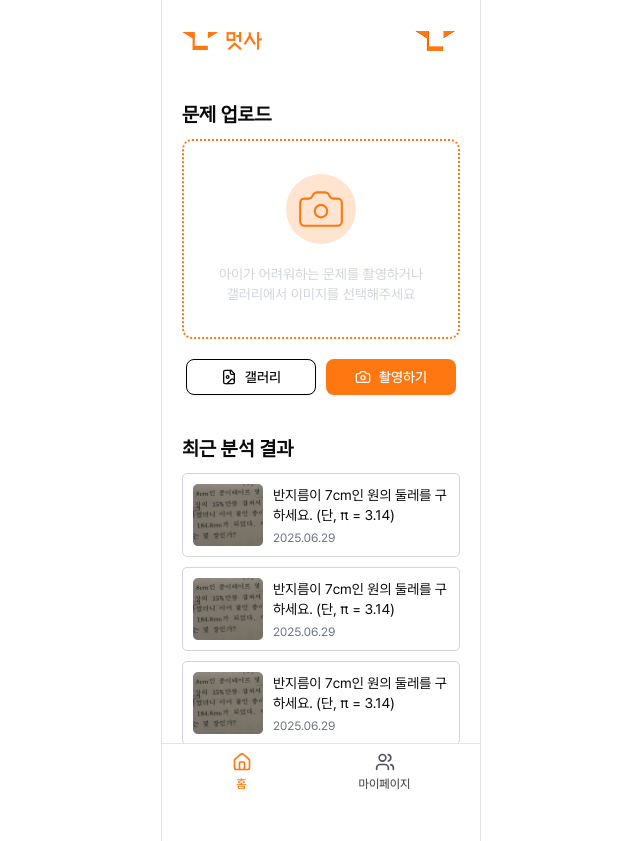
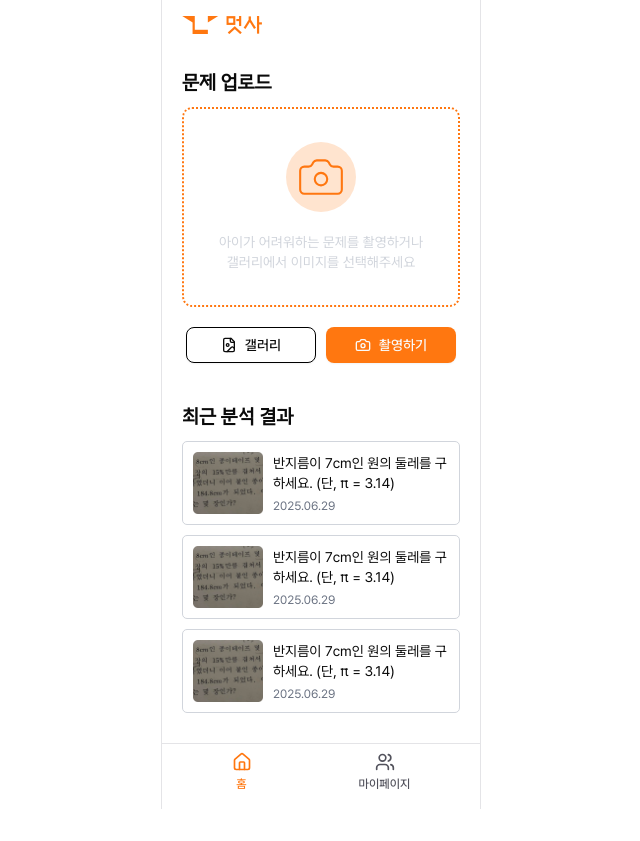
Before and after one commit to DIDIM-ai/frontend, a Next.js app: page / in a window 1280 px wide. Shown: the whole page, without its empty margins (319-959 px from the left). After the commit the page ends 809 px from the top, so only its background shows below. Built offline with nearby package versions, Linux system fonts and the light colour scheme.

Commit message:
fix: RootHeader 아이콘 제거

```diff
--- a/components/common/RootHeader.tsx
+++ b/components/common/RootHeader.tsx
@@ -10,11 +10,6 @@ export function RootHeader() {
             <Image src="/assets/logo.png" alt="logo" width={80} height={50} />
           </Link>
         </li>
-        <li>
-          <Link href="/">
-            <Image src="/assets/profile.png" alt="logo" width={50} height={50} />
-          </Link>
-        </li>
       </nav>
     </header>
   );
```
